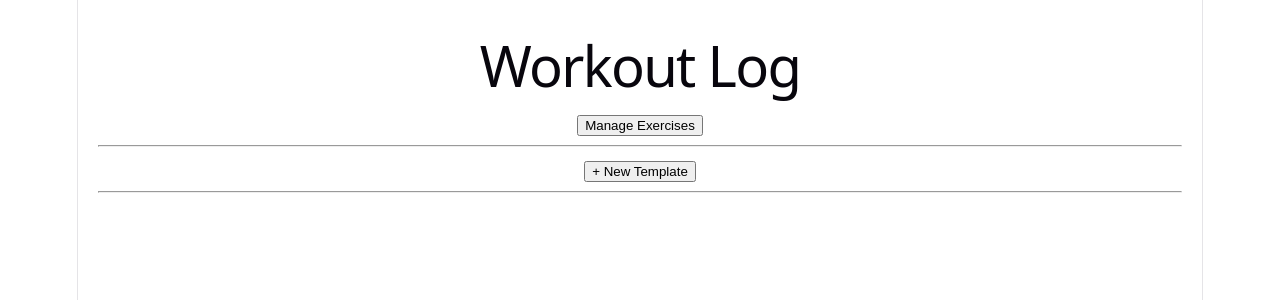
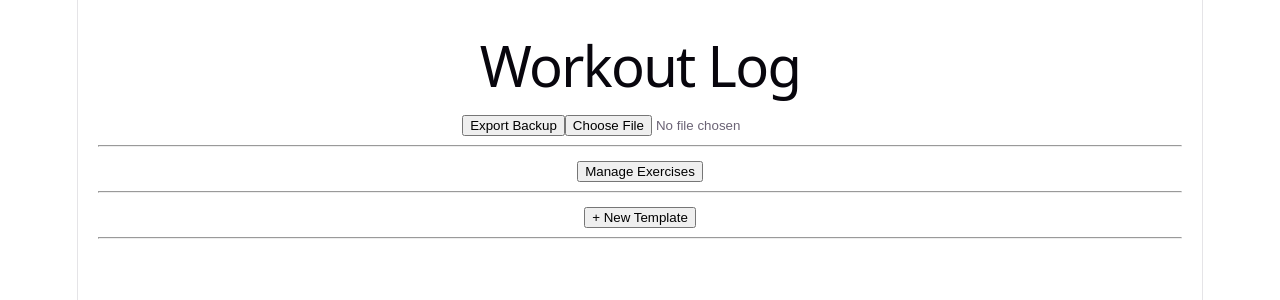
Before and after one commit to ihgold487/workout-app, a React (Vite) app: page / in a window 1280 px wide. Shown: the top 300 px of the page. Built offline with nearby package versions, Linux system fonts and the light colour scheme.

Commit message:
Add JSON backup export and import

```diff
--- a/src/App.jsx
+++ b/src/App.jsx
@@ -11,6 +11,138 @@ const seedExercises = [
 ]
 
 export default function App() {
+
+    function exportBackup() {
+
+      const data = {
+
+        templates,
+
+        history,
+
+        sessions,
+
+        exerciseLibrary
+
+      }
+
+
+      const blob =
+
+        new Blob(
+
+          [
+
+            JSON.stringify(
+              data,
+              null,
+              2
+            )
+
+          ],
+
+          {
+
+            type:
+              "application/json"
+
+          }
+
+        )
+
+
+      const url =
+
+        URL.createObjectURL(
+          blob
+        )
+
+
+      const a =
+        document.createElement(
+          "a"
+        )
+
+
+      a.href =
+        url
+
+
+      a.download =
+
+        `workout-backup-${
+          new Date()
+            .toISOString()
+            .slice(0,10)
+        }.json`
+
+
+      a.click()
+
+
+      URL.revokeObjectURL(
+        url
+      )
+
+    }
+
+        async function importBackup(
+      event
+    ) {
+
+      const file =
+
+        event.target.files[0]
+
+
+      if (!file)
+        return
+
+
+      const text =
+
+        await file.text()
+
+
+      const data =
+
+        JSON.parse(
+          text
+        )
+
+
+      if (
+        data.templates
+      )
+        setTemplates(
+          data.templates
+        )
+
+
+      if (
+        data.history
+      )
+        setHistory(
+          data.history
+        )
+
+
+      if (
+        data.sessions
+      )
+        setSessions(
+          data.sessions
+        )
+
+
+      if (
+        data.exerciseLibrary
+      )
+        setExerciseLibrary(
+          data.exerciseLibrary
+        )
+
+    }
 
   const [templates, setTemplates] = useState(
     () =>
@@ -389,6 +521,36 @@ export default function App() {
 
       <button
 
+          onClick={
+            exportBackup
+          }
+
+        >
+
+          Export Backup
+
+        </button>
+
+
+
+        <input
+
+          type="file"
+
+          accept=".json"
+
+          onChange={
+            importBackup
+          }
+
+        />
+
+
+
+        <hr />
+
+      <button
+
           onClick={() =>
 
             setShowExercises(
```
